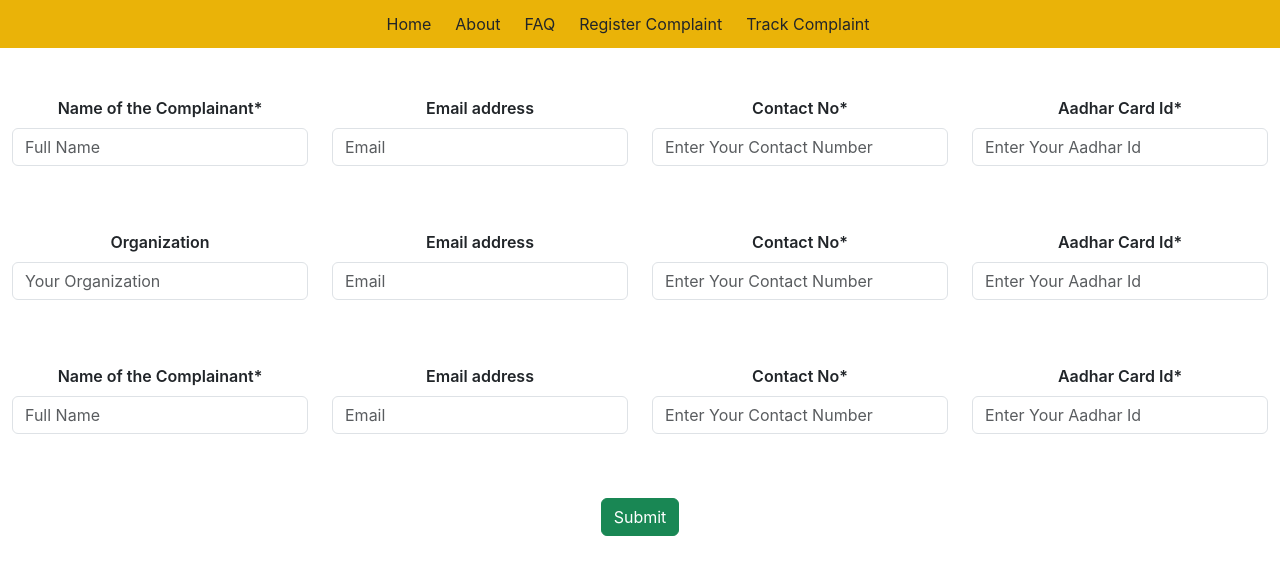
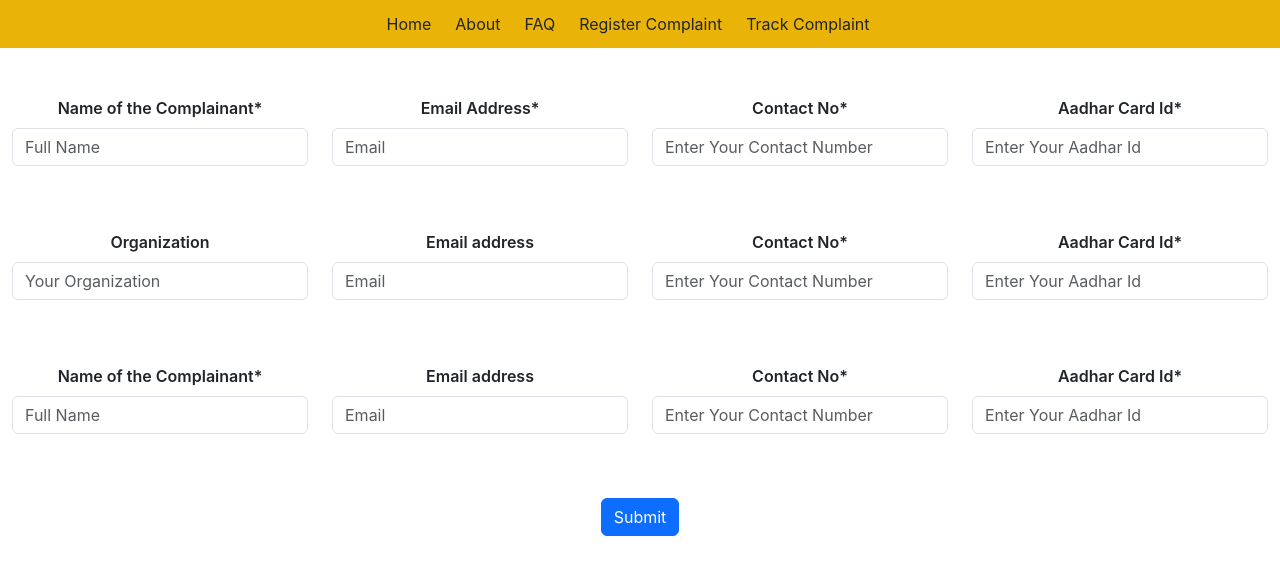
Before and after one commit to mridul0702/House_Of_Death, a React (Create React App) app: page /complaint in a window 1280 px wide. Shown: the top 574 px of the page. Built offline with nearby package versions, Linux system fonts and the light colour scheme.

Commit message:
improved folder structure

```diff
--- a/src/App.css
+++ b/src/App.css
@@ -40,3 +40,7 @@ label{
   /* text-indent: ; */
   font-weight: 600;
 }
+
+button{
+  background-color: blue;
+}
--- a/src/App.js
+++ b/src/App.js
@@ -1,8 +1,8 @@
 import { Route, Routes } from 'react-router-dom';
 import './App.css';
 import Navbar from './components/Navbar';
-import Home from './components/Home';
-import ComplaintForm from './components/ComplaintForm'
+import Home from './pages/Home';
+import ComplaintForm from './pages/ComplaintForm'
 function App() {
   return (
     <div className='App'>
--- a/src/components/ComplaintForm.js
+++ b/src/pages/ComplaintForm.js
@@ -10,7 +10,7 @@ const ComplaintForm = () => {
             <input type="text" className="form-control" name='name' id="name_box" placeholder='Full Name' aria-describedby="emailHelp" required />
           </div>
           <div className="mb-3 col-12 col-md-3 col-sm-4">
-            <label for="email_box" className="form-label">Email address</label>
+            <label for="email_box" className="form-label">Email Address*</label>
             <input type="email" className="form-control" name='email' id="email_box" placeholder='Email' aria-describedby="emailHelp" required/>
           </div>
           <div className="mb-3 col-12 col-md-3 col-sm-4" >
@@ -58,7 +58,7 @@ const ComplaintForm = () => {
             <input type="text" className="form-control" placeholder='Enter Your Aadhar Id' id="aadhar_box" required />
           </div>
         </div>
-          <button type="submit" className="btn btn-success">Submit</button>
+          <button type="submit" className="btn btn-primary">Submit</button>
       </form>
     </div>
   )
```
Also changed, not shown: src/pages/AiPage.js (renamed from src/components/AiPage.js), src/pages/ChatPage.js (renamed from src/components/ChatPage.js), src/pages/Home.js (renamed from src/components/Home.js), src/pages/KnowlegePage.js (renamed from src/components/KnowlegePage.js), src/pages/Login.js (renamed from src/components/Login.js), src/pages/Ratingpage.js (renamed from src/components/Ratingpage.js), src/pages/Signup.js (renamed from src/components/Signup.js), src/pages/TrackingPage.js (renamed from src/components/TrackingPage.js).
